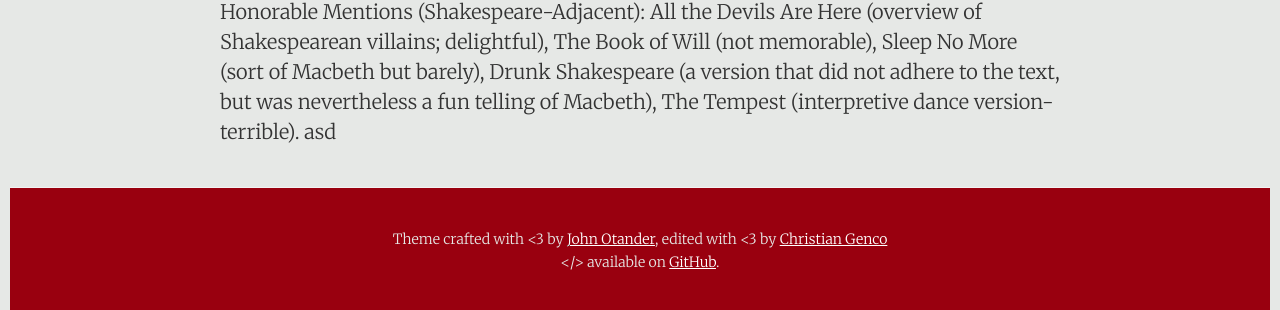
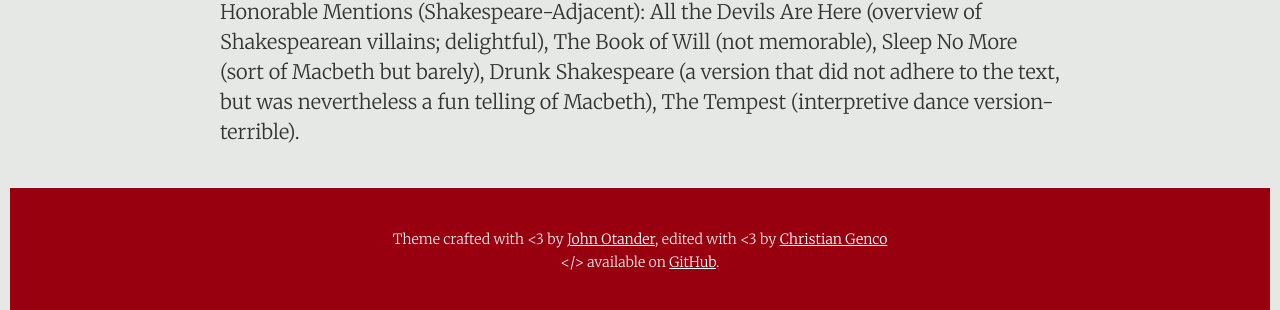
Before and after one commit to DestinyRoseMurphy/DestinyRoseMurphy.github.io, a Jekyll site: the page built from _posts/2024-02-20-Shakespeare.md, in a window 1280 px wide and 900 px high, scrolled down 1566 px. Shown: the part 587-897 px from the top of the window. Built offline with Jekyll 4.4.1, drawn with Linux system fonts in a browser that asks for light colours.

Commit message:
I DID IT

```diff
--- a/_posts/2024-02-20-Shakespeare.md
+++ b/_posts/2024-02-20-Shakespeare.md
@@ -130,4 +130,4 @@ I love Shakespeare. I read almost all the histories in college and fell in love,
   </div>
 </div>
 
-<p style="padding-top: 1cm;">Honorable Mentions (Shakespeare-Adjacent): All the Devils Are Here (overview of Shakespearean villains; delightful), The Book of Will (not memorable), Sleep No More (sort of Macbeth but barely), Drunk Shakespeare (a version that did not adhere to the text, but was nevertheless a fun telling of Macbeth), The Tempest (interpretive dance version-terrible). asd</p>
+<p style="padding-top: 1cm;">Honorable Mentions (Shakespeare-Adjacent): All the Devils Are Here (overview of Shakespearean villains; delightful), The Book of Will (not memorable), Sleep No More (sort of Macbeth but barely), Drunk Shakespeare (a version that did not adhere to the text, but was nevertheless a fun telling of Macbeth), The Tempest (interpretive dance version-terrible).</p>
```
